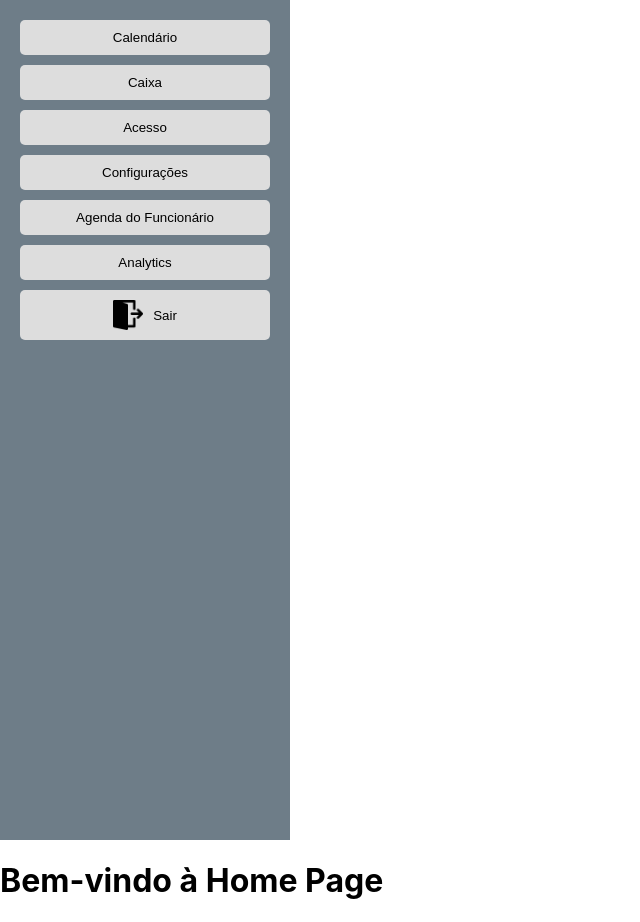
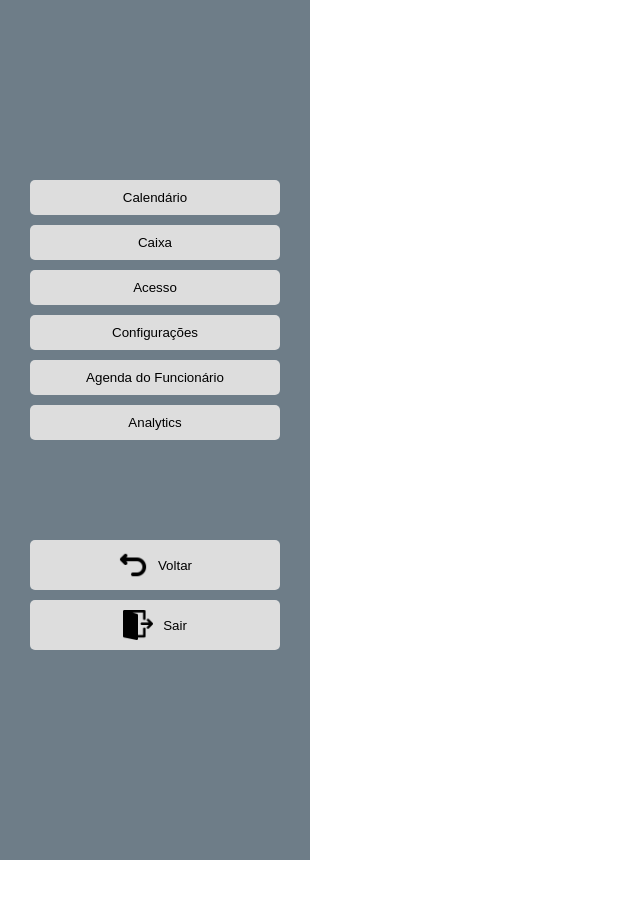
Before and after one commit to luisebastos/FrontEnd-LocMais, a React (Create React App) app in the folder front/: page /home in a window 1280 px wide. Shown: the whole page, without its empty margins (0-640 px from the left). After the commit the page ends 860 px from the top, so only its background shows below. Built offline with nearby package versions, Linux system fonts and the light colour scheme.

Commit message:
sidebar pronta uhul

```diff
--- a/front/src/components/home/home.js
+++ b/front/src/components/home/home.js
@@ -7,7 +7,6 @@ const Home = () => {
       <Sidebar />
       <div className="home-content">
         {/* ALUGUEIS A VENCES AQUI */}
-        <h1>Bem-vindo à Home Page</h1>
       </div>
     </div>
   );
--- a/front/src/components/sidebar/sidebar.css
+++ b/front/src/components/sidebar/sidebar.css
@@ -2,13 +2,13 @@
   width: 250px;
   height: 100vh;
   background-color: #6E7D88;
-  padding: 20px;
+  padding: 30px;
 }
 
 ul {
   list-style-type: none;
   padding: 0;
-  margin: 0;
+  margin-top: 150px;;
 }
 
 .menu-item {
@@ -17,7 +17,6 @@ ul {
 
 .menu-item button {
   width: 100%;
-  padding: 10px;
   border: none;
   border-radius: 5px;
   background-color: #ddd;
@@ -63,3 +62,7 @@ ul {
   background-color: #bbb;
   color: white;
 }
+
+.special-container {
+  margin-top: 100px;
+}
--- a/front/src/components/sidebar/sidebar.js
+++ b/front/src/components/sidebar/sidebar.js
@@ -33,10 +33,18 @@ const Sidebar = () => {
         <li className={`menu-item ${location.pathname === '/analytics' ? 'active' : ''}`}>
           <button onClick={() => handleNavigation('/analytics')}>Analytics</button>
         </li>
-        <li className={`menu-item ${location.pathname === '/' ? 'active' : ''}`}>
-          <button onClick={() => handleNavigation('/')} className="icon-button">
-            <img src={exit} alt="exit" className="icon" /> Sair </button>
-        </li>
+        <div className="special-container"> {/* container para voltar e sair ja q vao ficar longe dos outros */}
+          <li className={`menu-item ${location.pathname === '/voltar' ? 'active' : ''}`}>
+            <button onClick={() => navigate(-1)} className="icon-button">
+              <img src={back} alt="back" className="icon" /> Voltar
+            </button>
+          </li>
+          <li className={`menu-item ${location.pathname === '/' ? 'active' : ''}`}>
+            <button onClick={() => handleNavigation('/')} className="icon-button">
+              <img src={exit} alt="exit" className="icon" /> Sair
+            </button>
+          </li>
+        </div>
       </ul>
     </div>
   );
```
